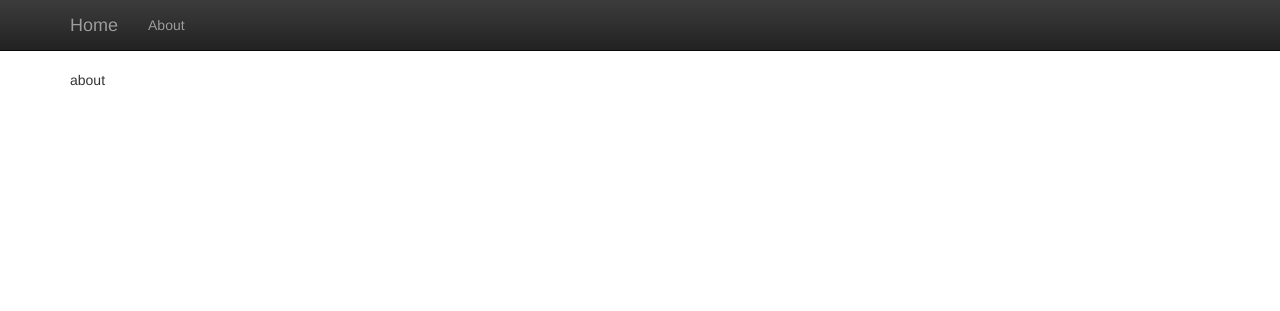
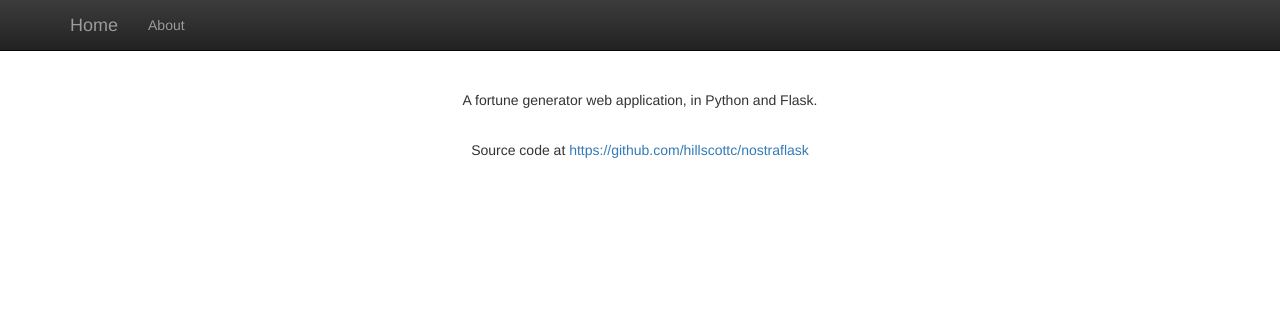
Before and after one commit to hillscottc/nostraflask, a Flask app: page /about in a window 1280 px wide. Shown: the top 311 px of the page. Run offline with Flask 2, Linux system fonts and the light colour scheme; some libraries are stand-ins or nearby versions.

Commit message:
comments

```diff
--- a/requirements_min.txt
+++ /dev/null
@@ -1,5 +0,0 @@
-Flask
-Jinja2
-Werkzeug
-distribute
-wsgiref
--- a/webapp/templates/about.html
+++ b/webapp/templates/about.html
@@ -1,6 +1,9 @@
 {% extends "layout.html" %}
 {% block content %}
-
-about
-
+    <br/>
+    <div style="text-align:center">
+        <p>A fortune generator web application, in Python and Flask.</p>
+        <br/>
+        <p>Source code at <a href="https://github.com/hillscottc/nostraflask">https://github.com/hillscottc/nostraflask</a></p>
+    </div>
 {% endblock %}
```
Also changed, not shown: README.md.
